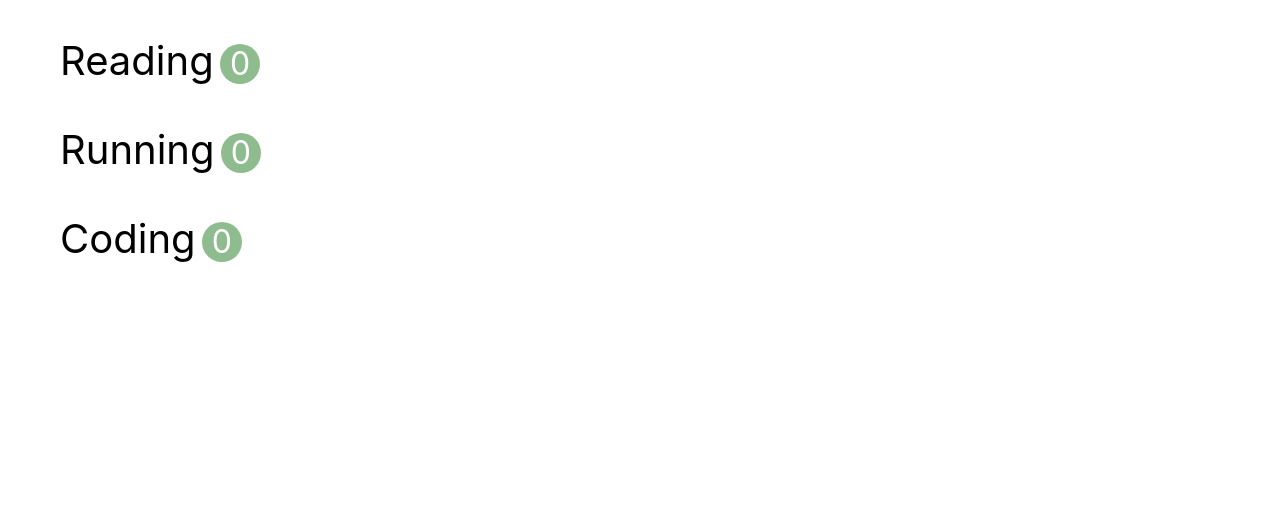
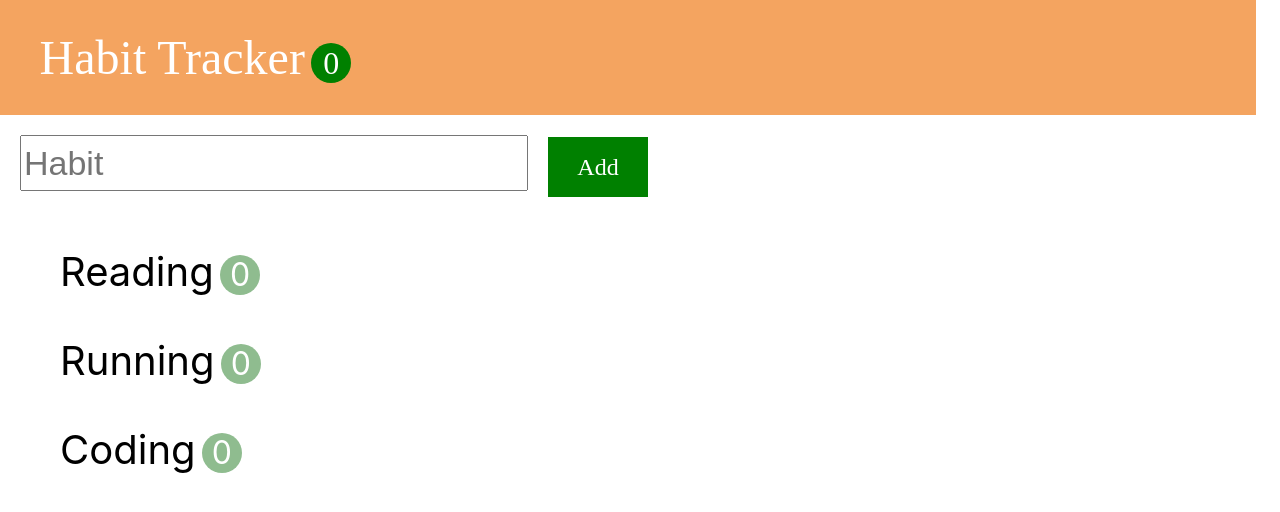
Before and after one commit to kina94/Habit-Tracker, a React (Create React App) app: page / in a window 1280 px wide. Shown: the top 512 px of the page. Built offline with nearby package versions, Linux system fonts and the light colour scheme; the HTML template or start-up script is replaced by a standard one.

Commit message:
navbar 및 입력란 추가

```diff
--- a/src/App.css
+++ b/src/App.css
@@ -41,3 +41,36 @@ button{
 .habit-delete{
   color:darkred;
 }
+
+nav{
+  padding:30px;
+  margin-right:0.5em;
+  background-color:sandybrown;
+  color:white;
+  font:48px bold;
+}
+
+.navbar-count{
+  background-color: green;
+}
+
+.fa-leaf{
+  color:green;
+  margin-right:0.2em;
+}
+
+.add-habbit{
+  margin:20px;
+  width:500px;
+  height:50px;
+  font-size:34px;
+}
+
+.add-button{
+  margin:0 auto;
+  height:60px;
+  width:100px;
+  background-color: green;
+  font: 24px bold;
+  color:white;
+}
--- a/src/app.jsx
+++ b/src/app.jsx
@@ -1,8 +1,50 @@
+import React, { Component } from 'react';
 import './app.css';
 import Habits from './components/habits';
+import Navbar from './components/navbar';
+import Add from './components/add';
 
-function App() {
-  return <Habits/>;
+class App extends Component {
+  state = {
+    habits: [
+      { id: 1, name: 'Reading', count: 0 },
+      { id: 2, name: 'Running', count: 0 },
+      { id: 3, name: 'Coding', count: 0 },
+    ],
+  };
+
+  handleIncrement = (habit) => {
+    const habits = [...this.state.habits];
+    const index = habits.indexOf(habit);
+    habits[index].count++;
+    this.setState({ habits });
+  };
+
+  handleDecrement = (habit) => {
+    const habits = [...this.state.habits];
+    const index = habits.indexOf(habit);
+    const count = habits[index].count - 1;
+    habits[index].count = count < 0 ? 0 : count;
+    this.setState({ habits });
+  };
+
+  handleDelete = (habit) => {
+    const habits = this.state.habits.filter(item => item.id !== habit.id)
+    this.setState({ habits });
+  };
+
+  render() {
+    return (
+      <>
+        <Navbar totalCount={this.state.habits.filter(item => item.count > 0).length}></Navbar>
+        <Add/>
+        <Habits habits={this.state.habits}
+          onIncrement={this.handleIncrement}
+          onDecrement={this.handleDecrement}
+          onDelete={this.handleDelete} />
+      </>
+    )
+  };
 }
 
 export default App;
--- /dev/null
+++ b/src/components/add.jsx
@@ -0,0 +1,14 @@
+import React, { Component } from 'react';
+
+class Add extends Component {
+    render() {
+        return (
+            <>
+                <input className="add-habbit" type="text" placeholder='Habit'></input>
+                <button className="add-button">Add</button>
+            </>
+        );
+    }
+}
+
+export default Add;
--- a/src/components/habits.jsx
+++ b/src/components/habits.jsx
@@ -2,42 +2,26 @@ import React, { Component } from 'react';
 import Habit from './habit'
 
 class Habits extends Component {
-    state = {
-        habits: [
-            { id:1, name: 'Reading', count: 0 },
-            { id:2, name: 'Running', count: 0 },
-            { id:3, name: 'Coding', count: 0 },
-        ],
+    handleIncrement = (habit) => {
+        this.props.onIncrement(habit);
     };
 
-    handleIncrement=(habit)=>{
-        const habits=[...this.state.habits];
-        const index=habits.indexOf(habit);
-        habits[index].count++;
-        this.setState({habits});
+    handleDecrement = (habit) => {
+        this.props.onDecrement(habit);
     };
 
-    handleDecrement=(habit)=>{
-        const habits=[...this.state.habits];
-        const index=habits.indexOf(habit);
-        const count=habits[index].count-1;
-        habits[index].count=count<0 ? 0 : count;
-        this.setState({habits});
-    };
-
-    handleDelete=(habit)=>{
-        const habits=this.state.habits.filter(item=>item.id !== habit.id)
-        this.setState({habits});
+    handleDelete = (habit) => {
+        this.props.onDelete(habit);
     };
 
     render() {
         return (
             <ul>
-                {this.state.habits.map(habit => (
+                {this.props.habits.map(habit => (
                     <Habit key={habit.id} habit={habit}
-                    onIncrement={this.handleIncrement}
-                    onDecrement={this.handleDecrement}
-                    onDelete={this.handleDelete}
+                        onIncrement={this.handleIncrement}
+                        onDecrement={this.handleDecrement}
+                        onDelete={this.handleDelete}
                     />
                 ))}
             </ul>
--- /dev/null
+++ b/src/components/navbar.jsx
@@ -0,0 +1,15 @@
+import React, { Component } from 'react';
+
+class Navbar extends Component {
+    render() {
+        return (
+            <nav>
+                <i className="navbar-logo fas fa-leaf"></i>
+                <span>Habit Tracker</span>
+                <span className="habit-count navbar-count">{this.props.totalCount}</span>
+            </nav>
+        );
+    }
+}
+
+export default Navbar;
```
